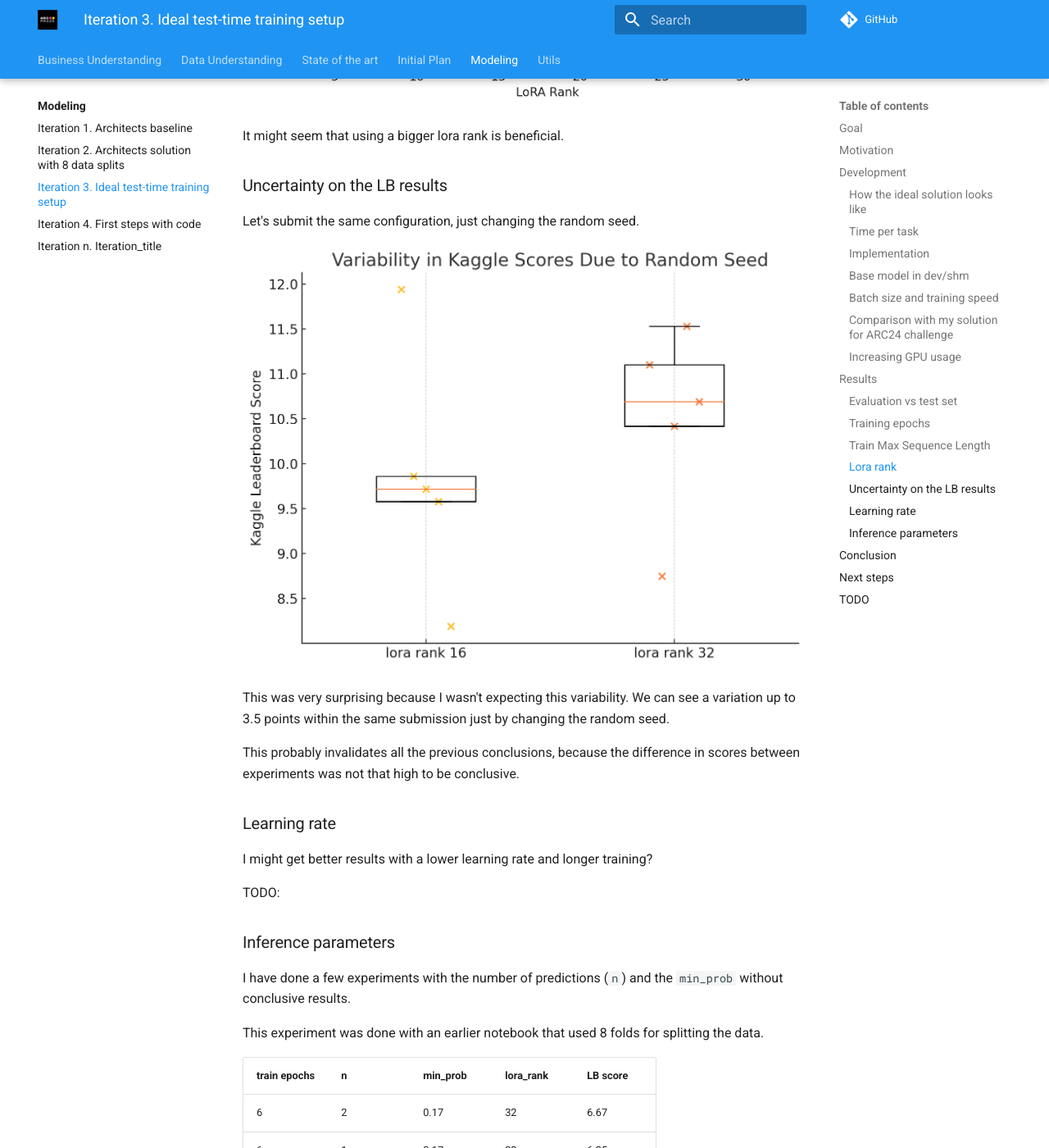
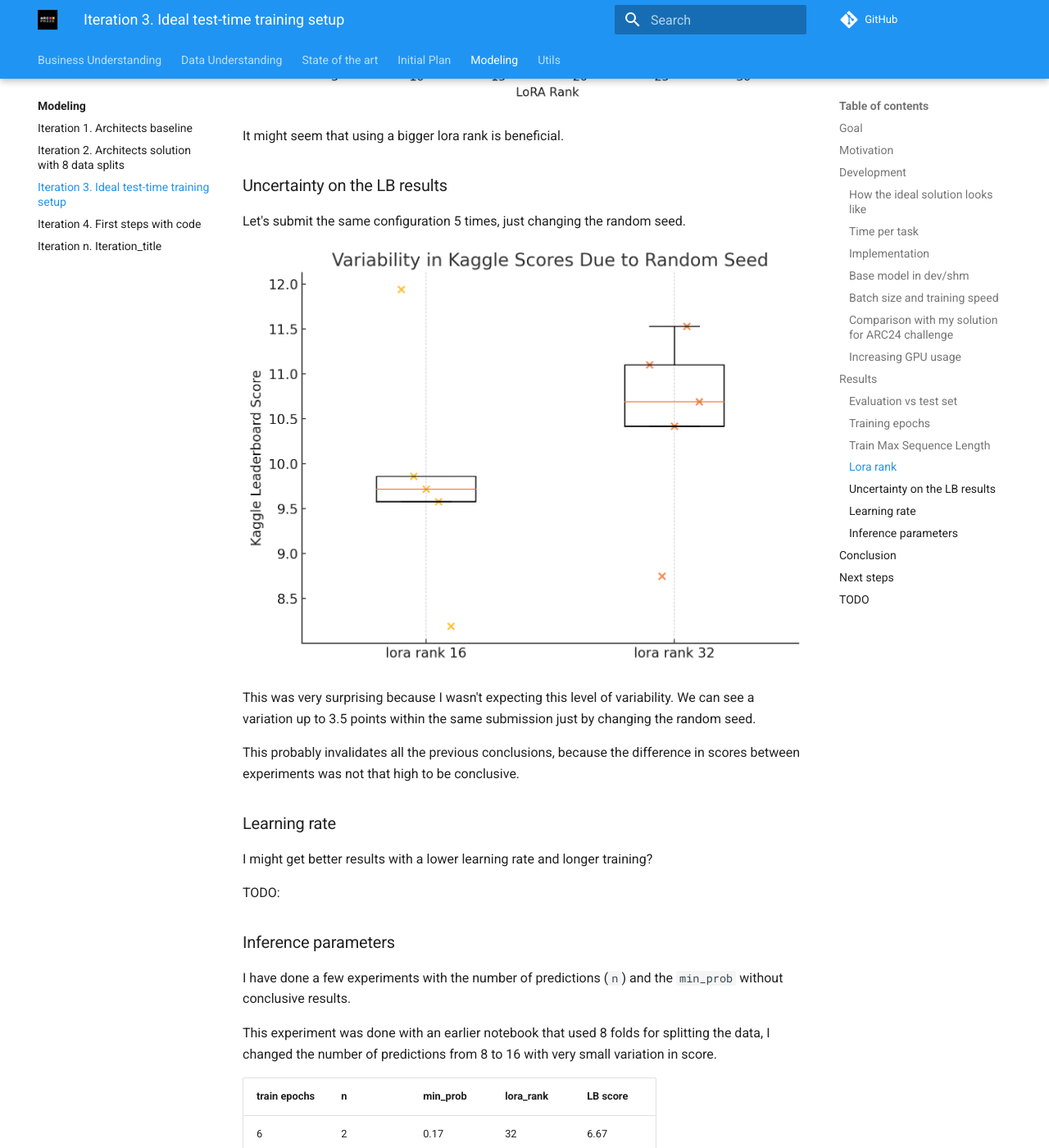
Before and after one commit to ironbar/arc25, an MkDocs documentation site: the page built from docs/modeling/Iteration_03_ideal_test_time_training.md, in a window 1280 px wide and 1400 px high, scrolled down 4585 px. Shown: the whole window at 82% size. Built offline with MkDocs 1.6.1 and Material for MkDocs 9.7.7, drawn with Linux system fonts in a browser that asks for light colours; comment, search, counter and statistics services are not loaded; some of the changed text lies outside the part shown.

Commit message:
updated documentation

```diff
--- a/docs/modeling/Iteration_03_ideal_test_time_training.md
+++ b/docs/modeling/Iteration_03_ideal_test_time_training.md
@@ -100,11 +100,11 @@
 
 ### Uncertainty on the LB results
 
-Let's submit the same configuration, just changing the random seed.
+Let's submit the same configuration 5 times, just changing the random seed.
 
 ![uncertainty](res/2025-05-02-07-40-01.png)
 
-This was very surprising because I wasn't expecting this variability. We can see a variation up to 3.5
+This was very surprising because I wasn't expecting this level of variability. We can see a variation up to 3.5
 points within the same submission just by changing the random seed.
 
 This probably invalidates all the previous conclusions, because the difference in scores between
@@ -120,7 +120,8 @@
 
 I have done a few experiments with the number of predictions (`n`) and the `min_prob` without conclusive results.
 
-This experiment was done with an earlier notebook that used 8 folds for splitting the data.
+This experiment was done with an earlier notebook that used 8 folds for splitting the data, I changed the
+number of predictions from 8 to 16 with very small variation in score.
 
 | train epochs | n | min_prob | lora_rank | LB score |
 |--------------|---|----------|-----------|----------|
@@ -154,13 +155,12 @@
 
 - [x] How GPU usage looks when using batch size 1?
 - [x] What if I copy the base model to `dev/shm`
-- [ ] Tune the submission hyperparameters
+- [ ] Tune the submission hyperparameters. My intuition is that I should train as long as possible, and make just 8 predictions per task.
   - [x] Lora rank
   - [x] Number of training epochs (better change epochs than learning rate when possible)
   - [x] Inference parameters (n and min_prob)
   - [ ] Learning rate
-  - [ ] My intuition is that I should train as long as possible, and make just 8 predictions per task.
-  - [ ] Uncertainty on the results (what if I change the random seed?)
+  - [x] Uncertainty on the results (what if I change the random seed?)
   - [x] Are the training samples correctly sorted? Maybe they are not optimal for single task training. The order is random.
 - [x] Check the evaluation prints of the architects. They are different to normal scoring
 - [ ] Make more evaluations on the evaluation set and compare to test set. I want to see a correlation of runtime and score.
```
